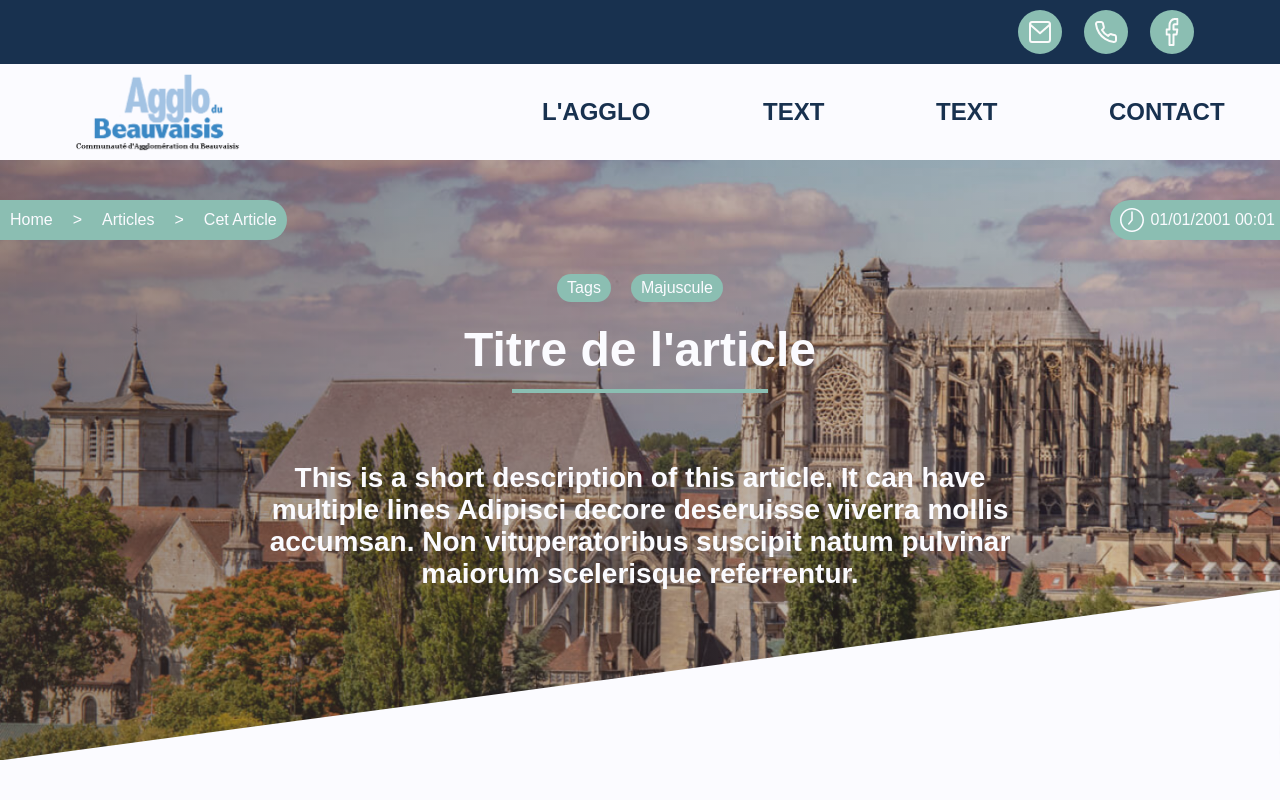
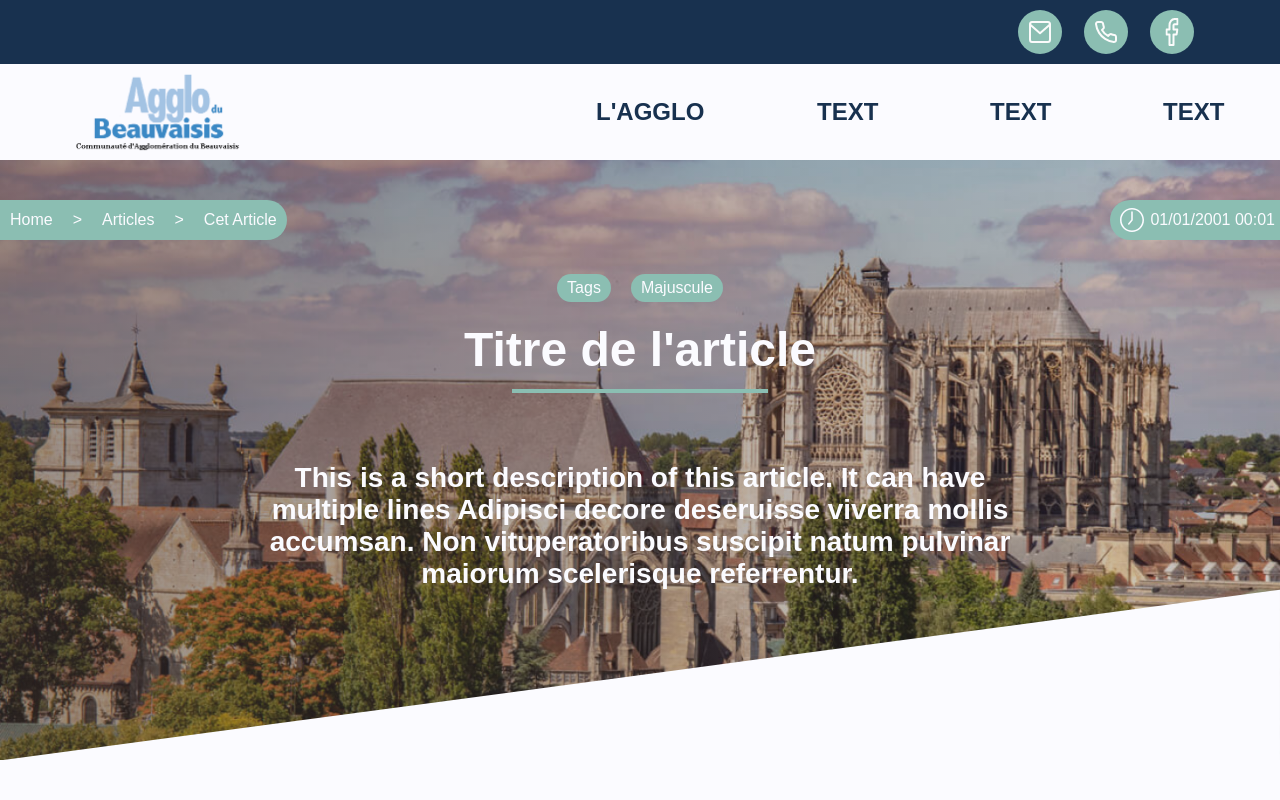
Before and after one commit to LMMT-Project/beauvaisis-core, a Vue app: page /article in a window 1280 px wide. Shown: the top 800 px of the page. Built offline with nearby package versions, Linux system fonts and the light colour scheme.

Commit message:
contact page button access to toppage mail icon

```diff
--- a/src/components/Navigation/Navbar/NavBar.vue
+++ b/src/components/Navigation/Navbar/NavBar.vue
@@ -35,8 +35,8 @@ const valueChanged = (value: boolean) => {
       <NavBarItem class="navbar-item" text="Text" href="#"></NavBarItem>
       <NavBarItem
         class="navbar-item"
-        text="Contact"
-        href="/contact"
+        text="Text"
+        href="#"
       ></NavBarItem>
     </div>
   </nav>
--- a/src/components/Navigation/Topbar/TopBar.vue
+++ b/src/components/Navigation/Topbar/TopBar.vue
@@ -8,9 +8,9 @@ import TopBarIcon from "./TopBarIcon.vue";
 <template>
   <div class="top-bar">
     <div class="icons-container">
-      <TopBarIcon><IconMail class="icon"></IconMail></TopBarIcon>
-      <TopBarIcon><IconPhone class="icon"></IconPhone></TopBarIcon>
-      <TopBarIcon><IconFacebook class="icon"></IconFacebook></TopBarIcon>
+      <TopBarIcon href="/contact"><IconMail class="icon"></IconMail></TopBarIcon>
+      <TopBarIcon href="#"><IconPhone class="icon"></IconPhone></TopBarIcon>
+      <TopBarIcon href="#"><IconFacebook class="icon"></IconFacebook></TopBarIcon>
     </div>
   </div>
 </template>
--- a/src/components/Navigation/Topbar/TopBarIcon.vue
+++ b/src/components/Navigation/Topbar/TopBarIcon.vue
@@ -1,5 +1,11 @@
+<script setup lang="ts">
+  defineProps<{
+    href: string;
+  }>();
+</script>
+
 <template>
-  <a class="content" href="#"><slot class="icon"></slot></a>
+  <a class="content" :href="href"><slot class="icon"></slot></a>
 </template>
 
 <style scoped>
```
